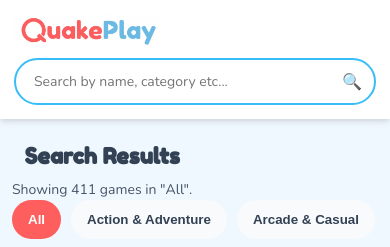
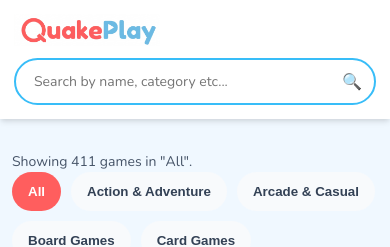
Before and after one commit to kaleshavali123/quakeplay-games, a React (Create React App) app in the folder frontend/: page / in a window 390 px wide. Both pictures are taken after a click on the button "Search". Shown: the top 247 px of the page. Built offline with nearby package versions, Linux system fonts and the light colour scheme.

Commit message:
search result removed

```diff
--- a/frontend/src/index.css
+++ b/frontend/src/index.css
@@ -1672,7 +1672,7 @@ html {
 
 @media (max-width: 768px) {
   .page-title {
-    font-size: 26px;
+    font-size: 22px;
   }
 
   .hero-copy {
@@ -1687,7 +1687,7 @@ html {
 
 @media (max-width: 480px) {
   .page-title {
-    font-size: 22px;
+    font-size: 12px;
   }
 
   .hero-copy {
--- a/frontend/src/pages/SearchPage.js
+++ b/frontend/src/pages/SearchPage.js
@@ -74,7 +74,6 @@ export default function SearchPage() {
     <div className="search-page">
       <div className="search-header-row">
         <div>
-          <h2 className="page-title">Search Results</h2>
 
           <p className="hero-copy">
             Showing {filteredGames.length} game
```
